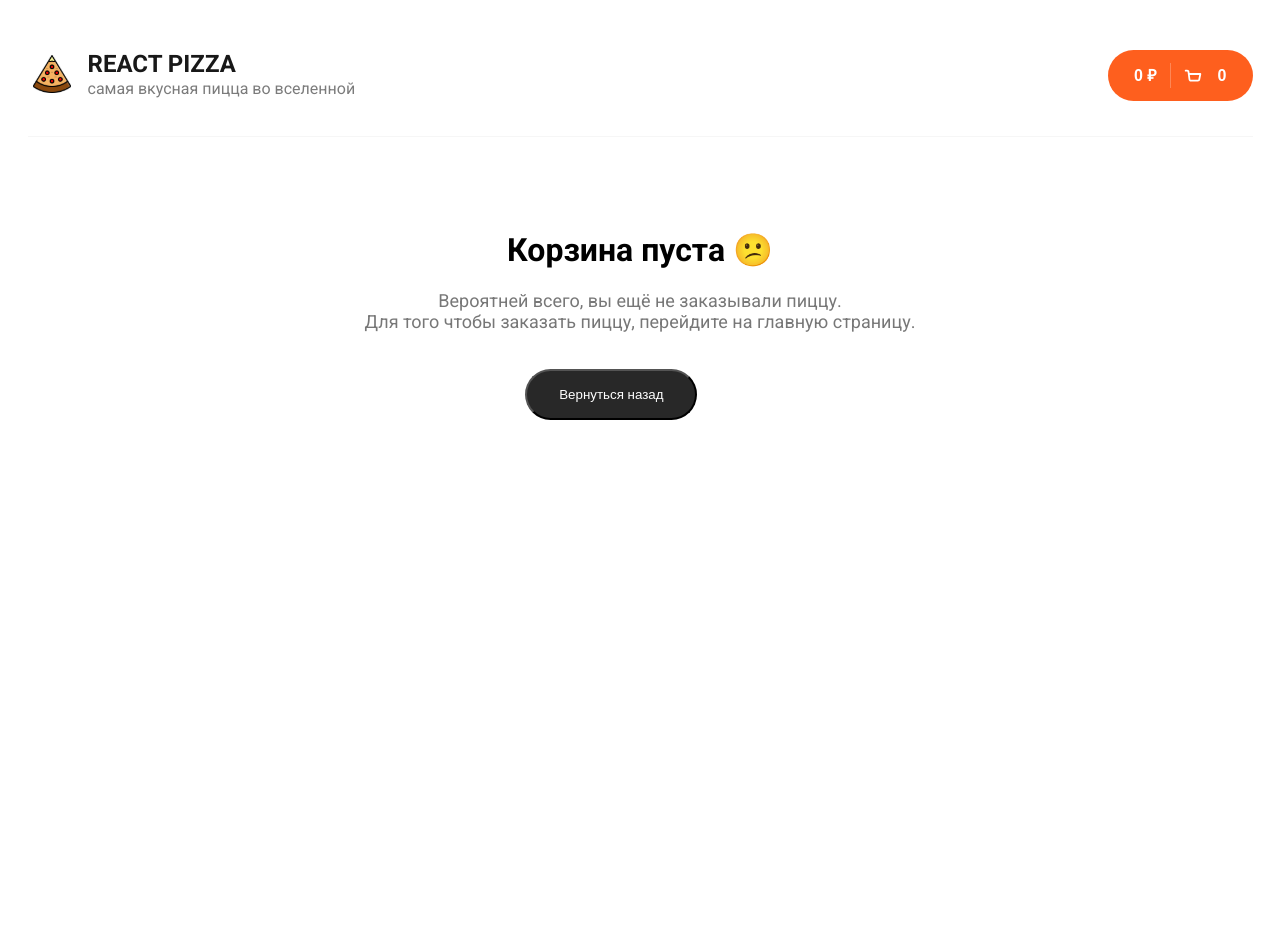
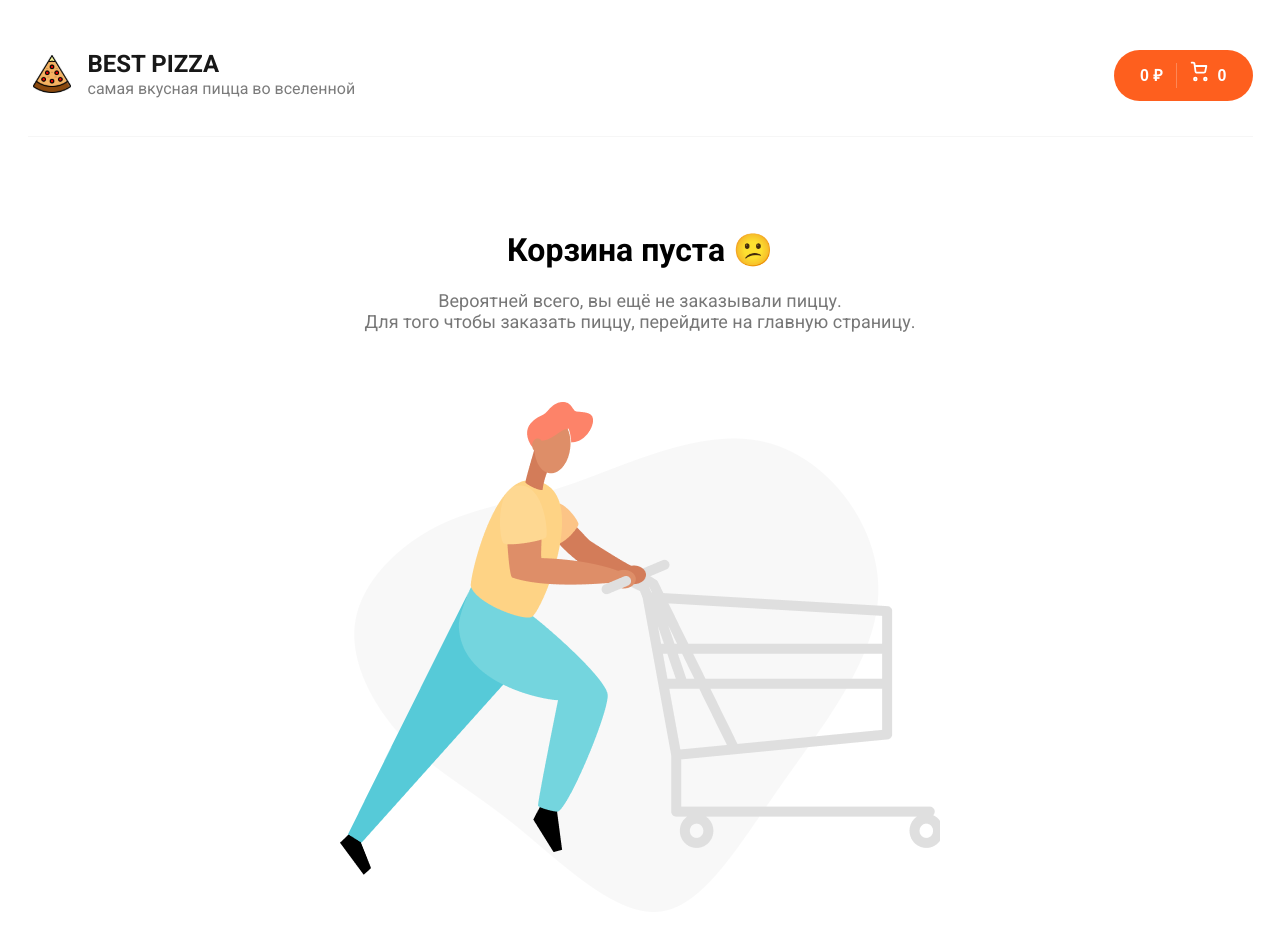
Before and after one commit to paul-ondev/react-pizza, a React (Create React App) app: page /cart in a window 1280 px wide. Shown: the top 950 px of the page. Before the commit the page ends 800 px from the top, so only its background shows below. Built offline with nearby package versions, Linux system fonts and the light colour scheme.

Commit message:
Finished with litle things of design

```diff
--- a/src/components/CartBlock/CartBlock.scss
+++ b/src/components/CartBlock/CartBlock.scss
@@ -9,6 +9,17 @@
     text-align: center;
     font-size: 18px;
     color: $carttext;
+    margin-bottom: 70px;
+  }
+  &__img {
+    margin-bottom: 40px;
+    display: flex;
+    align-items: center;
+    flex-direction: column;
+    & img {
+      max-width: 600px;
+      max-height: 510px;
+    }
   }
   &__btn {
     margin: 0 36%;
--- a/src/components/CartBlock/CartBlockEmpty.jsx
+++ b/src/components/CartBlock/CartBlockEmpty.jsx
@@ -2,6 +2,7 @@ import React from 'react';
 import { Link } from 'react-router-dom';
 
 import './CartBlock.scss';
+import emptyCartImg from './../../assets/img/CartPage/trash/empty-cart.png';
 
 const CartBlockEmpty = () => {
     return (
@@ -9,7 +10,10 @@ const CartBlockEmpty = () => {
             <h1 className="empty-cart-block__title">Корзина пуста 😕</h1>
             <p className="empty-cart-block__text">Вероятней всего, вы ещё не заказывали пиццу.<br/>Для того чтобы заказать пиццу, перейдите на главную страницу.
             </p>
-            <img src="" alt="" className="empty-cart-block__img" />
+            <div className="empty-cart-block__img">
+                <img src={emptyCartImg} alt="Cart Empty"  />
+            </div>
+
             <Link to="/">
                 <button className="empty-cart-block__btn">Вернуться назад</button>
             </Link>
--- a/src/components/Categories/Categories.scss
+++ b/src/components/Categories/Categories.scss
@@ -1,10 +1,10 @@
-@import '/src/scss/variables';
+@import "/src/scss/variables";
 
 .categories {
   &__list {
     display: flex;
     list-style-type: none;
-
+    flex-wrap: wrap;
     padding-left: 0;
 
     li {
--- a/src/components/Header/Header.scss
+++ b/src/components/Header/Header.scss
@@ -34,7 +34,24 @@
   }
   &__cart {
     span:last-child {
-      margin-left: 8px;
+      margin-left: -24px;
     }
   }
 }
+
+.cartIcon {
+  &__wain {
+    position: relative;
+    top: -5px;
+  }
+  &__wheel-l {
+    position: relative;
+    top: 3px;
+    right: 23px;
+  }
+  &__wheel-r {
+    position: relative;
+    top: 3px;
+    right: 26px;
+  }
+}
--- a/src/components/Header/index.jsx
+++ b/src/components/Header/index.jsx
@@ -22,7 +22,7 @@ const Header = () => {
         <div className="header__logo">
           <img src={logoSvg} alt="Pizza Logo" />
           <div>
-            <h1>REACT PIZZA</h1>
+            <h1>BEST PIZZA</h1>
             <p>самая вкусная пицца во вселенной</p>
           </div>
         </div>
@@ -33,7 +33,8 @@ const Header = () => {
           <Button cart>
             <span>{totalPrice} ₽</span>
             <div className="line"></div>
-            <svg
+            <div className="cartIcon">
+              <svg className="cartIcon__wain"
               width="18"
               height="13"
               viewBox="0 0 18 13"
@@ -47,6 +48,14 @@ const Header = () => {
                 strokeLinejoin="round"
               />
             </svg>
+            <svg className="cartIcon__wheel-l" width="5" height="6" viewBox="0 0 5 6" fill="none" xmlns="http://www.w3.org/2000/svg">
+              <path d="M2.33333 4.33332C3.06971 4.33332 3.66667 3.73637 3.66667 2.99999C3.66667 2.26361 3.06971 1.66666 2.33333 1.66666C1.59695 1.66666 1 2.26361 1 2.99999C1 3.73637 1.59695 4.33332 2.33333 4.33332Z" stroke="white" strokeWidth="1.8" strokeLinecap="round" strokLinejoin="round"/>
+            </svg>
+            <svg className="cartIcon__wheel-r" width="5" height="6" viewBox="0 0 5 6" fill="none" xmlns="http://www.w3.org/2000/svg">
+              <path d="M2.33333 4.33332C3.06971 4.33332 3.66667 3.73637 3.66667 2.99999C3.66667 2.26361 3.06971 1.66666 2.33333 1.66666C1.59695 1.66666 1 2.26361 1 2.99999C1 3.73637 1.59695 4.33332 2.33333 4.33332Z" stroke="white" strokeWidth="1.8" strokeLinecap="round" strokLinejoin="round"/>
+            </svg>
+            </div>
+
             <span>{totalAmount}</span>
           </Button>
         </div>
--- a/src/index.scss
+++ b/src/index.scss
@@ -27,6 +27,7 @@ a {
     justify-content: space-between;
     align-items: center;
     margin-bottom: 32px;
+    flex-wrap: wrap;
   }
   &--cart {
     max-width: 820px;
```
Also changed, not shown: src/assets/img/CartPage/trash/empty-cart.png (added), src/assets/img/whiteWheel.svg (added).
